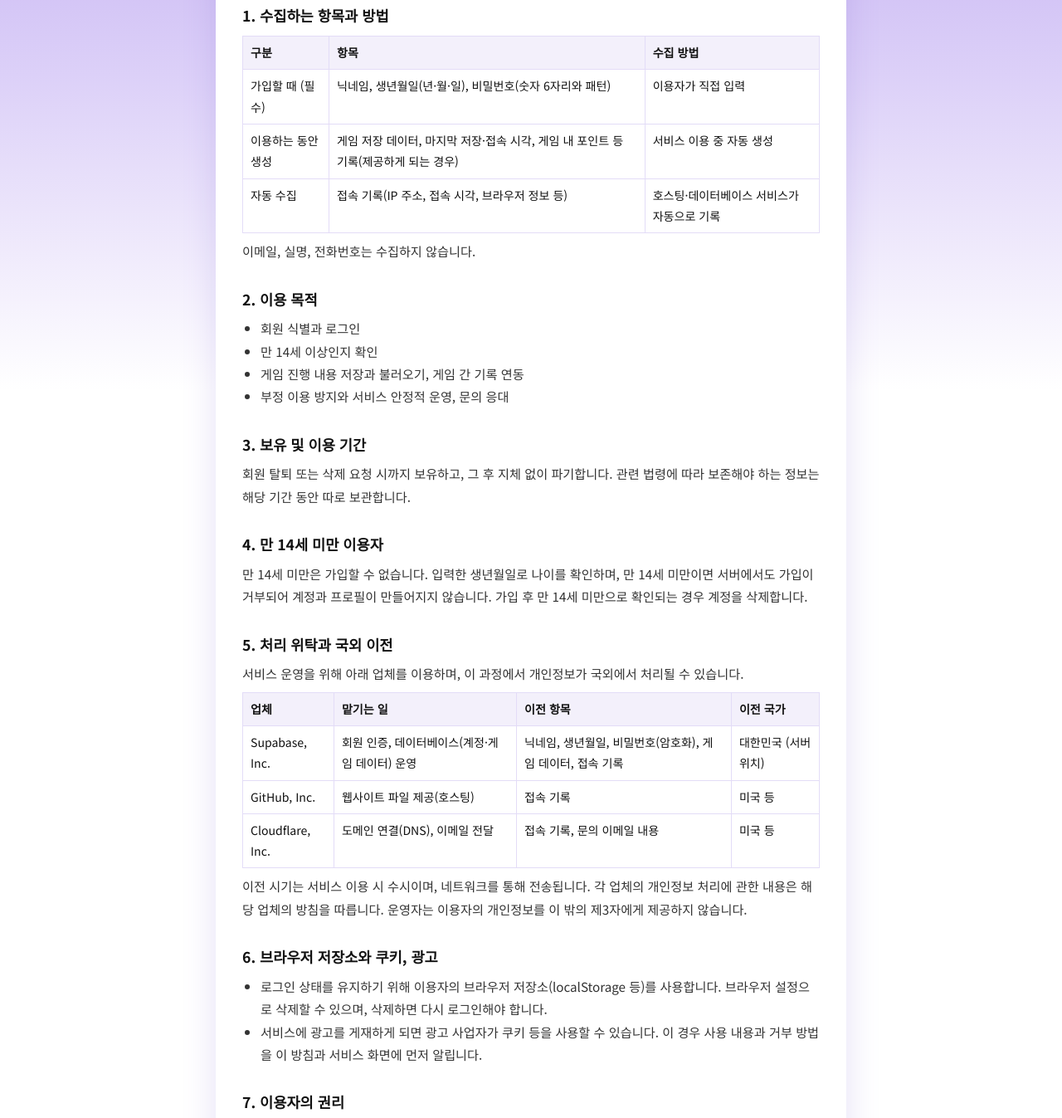
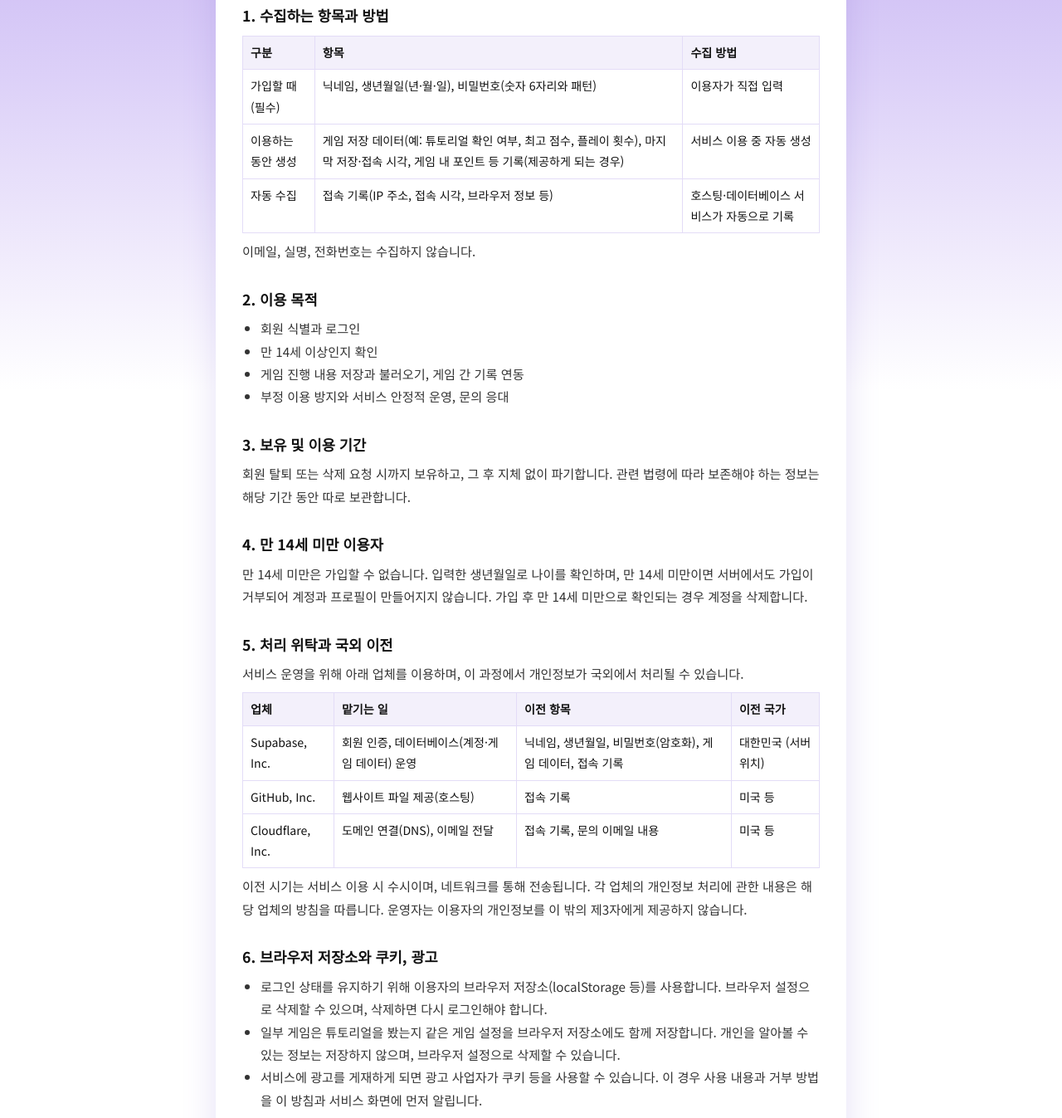
Before and after one commit to sammco/sammco.github.io, a plain HTML site: page privacy.html in a window 1280 px wide. Shown: the part 290-1637 px from the top of the page at 83% size. Drawn offline with Linux system fonts and the light colour scheme.

Commit message:
Add files via upload

```diff
--- a/privacy.html
+++ b/privacy.html
@@ -48,7 +48,7 @@ footer a{margin:0 8px}
 <table>
 <tr><th>구분</th><th>항목</th><th>수집 방법</th></tr>
 <tr><td>가입할 때 (필수)</td><td>닉네임, 생년월일(년·월·일), 비밀번호(숫자 6자리와 패턴)</td><td>이용자가 직접 입력</td></tr>
-<tr><td>이용하는 동안 생성</td><td>게임 저장 데이터, 마지막 저장·접속 시각, 게임 내 포인트 등 기록(제공하게 되는 경우)</td><td>서비스 이용 중 자동 생성</td></tr>
+<tr><td>이용하는 동안 생성</td><td>게임 저장 데이터(예: 튜토리얼 확인 여부, 최고 점수, 플레이 횟수), 마지막 저장·접속 시각, 게임 내 포인트 등 기록(제공하게 되는 경우)</td><td>서비스 이용 중 자동 생성</td></tr>
 <tr><td>자동 수집</td><td>접속 기록(IP 주소, 접속 시각, 브라우저 정보 등)</td><td>호스팅·데이터베이스 서비스가 자동으로 기록</td></tr>
 </table>
 <p>이메일, 실명, 전화번호는 수집하지 않습니다.</p>
@@ -74,6 +74,7 @@ footer a{margin:0 8px}
 
 <h2>6. 브라우저 저장소와 쿠키, 광고</h2>
 <ul><li>로그인 상태를 유지하기 위해 이용자의 브라우저 저장소(localStorage 등)를 사용합니다. 브라우저 설정으로 삭제할 수 있으며, 삭제하면 다시 로그인해야 합니다.</li>
+<li>일부 게임은 튜토리얼을 봤는지 같은 게임 설정을 브라우저 저장소에도 함께 저장합니다. 개인을 알아볼 수 있는 정보는 저장하지 않으며, 브라우저 설정으로 삭제할 수 있습니다.</li>
 <li>서비스에 광고를 게재하게 되면 광고 사업자가 쿠키 등을 사용할 수 있습니다. 이 경우 사용 내용과 거부 방법을 이 방침과 서비스 화면에 먼저 알립니다.</li></ul>
 
 <h2>7. 이용자의 권리</h2>
```
